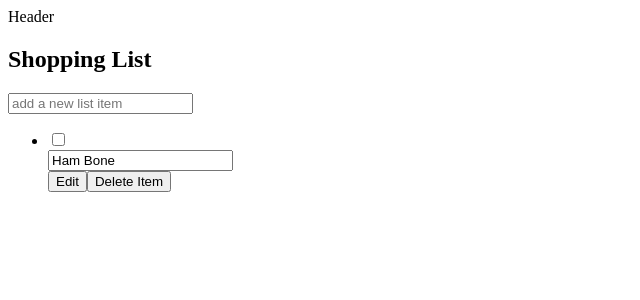
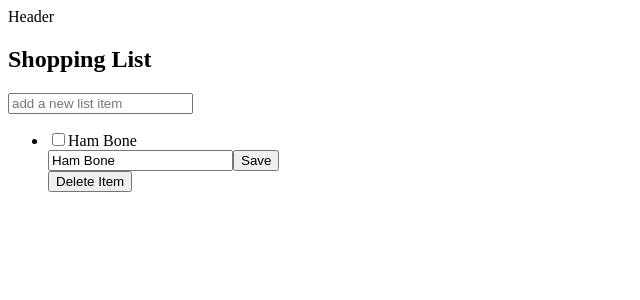
Before and after one commit to Cliffmax85/shopping-list-reducer, a React app: page / in a window 1280 px wide. Both pictures are taken after a click on the button "Edit". Shown: the top 300 px of the page, without its empty margins (0-640 px from the left). Built offline with nearby package versions, Linux system fonts and the light colour scheme.

Commit message:
refactoring was a doozy

```diff
--- a/src/List.jsx
+++ b/src/List.jsx
@@ -1,4 +1,5 @@
 import { createContext, useContext, useReducer, useState } from "react";
+import Item from "./components/Item";
 import { useList } from "./context/ListProvider";
 
 
@@ -6,62 +7,35 @@ import { useList } from "./context/ListProvider";
 export default function ShoppingList() {
     const [newItem, setnewItem] = useState('');
     const { items, handleAddItem, handleUpdate, handleDelete } = useList();
-    const [isEditing, setIsEditing] = useState(false);
 
+    const handleSubmit = (e) => {
+        e.preventDefault();
+        handleAddItem(newItem);
 
+        setnewItem('');
+    }
 
     return (
         <>
           <h2>Shopping List</h2>
-          <form onSubmit={handleAddItem}>
+          <form onSubmit={handleSubmit}>
             <input
                 type='text'
                 name='newItem'
                 placeholder="add a new list item"
                 value={newItem}
-                onChange={(e) => setnewItem(e.target.value)}
-              />
+                onChange={(e) => setnewItem(e.target.value)} />
           </form>
           <ul>
             {items.map((item) => (
                 <li key={item.id}>
-                      <div>
-                          <input type='checkbox'
-                          checked={item.done}
-                          onChange={(e) => handleUpdate({ ...item, done: e.target.value } )}
+                <Item item={item}
+                onUpdate={handleUpdate}
+                onDelete={handleDelete}
                 />
-                          {isEditing ? (
-                              <form
-                                onSubmit={(e) => {
-                                    e.preventDefault();
-                                    setIsEditing(false);
-                                }}
-                              >
-                                  <input
-                                    value={item.text}
-                                    onChange={(e) => {
-                                        handleUpdate({ ...item, text: e.target.value })
-                                    }}
-                                  />
-                              </form>
-                          ) : (
-                            item.text
-                      )}
-                      <button
-                        type='button'
-                        onClick={() => setIsEditing(true)}>
-                            Edit
-                        </button>
-                      <button
-                        type='button'
-                        onClick={() => handleDelete(item.id)}
-                      >
-                          Delete Item
-                      </button>
-                      </div>
                 </li>
                 ))}
           </ul>
         </>
-    );
+    )
 }
--- /dev/null
+++ b/src/components/Item.jsx
@@ -0,0 +1,31 @@
+import { useState } from "react";
+
+export default function Item({ item, onUpdate, onDelete }) {
+    const [isEditing, setIsEditing] = useState(false);
+
+    let content;
+
+    if (isEditing) {
+        content = (
+            <form onSubmit={(event) => { event.preventDefault(); setIsEditing(false); }} >
+                <input aria-label='edit input' value={item.text} onChange={(e) => onUpdate({ ...item, text: e.target.value })}></input>
+                <button aria-label='save edits'>Save</button>
+            </form>
+        )
+    } else {
+        content = (
+            <button aria-label={`edit button`} type='button' onClick={() => setIsEditing(true)} >Edit</button>
+        )
+    }
+
+  return (
+    <>
+        <input type='checkbox' checked={item.done} onChange={(e) => {
+            onUpdate({ ...item, done: e.target.checked });
+        }} />
+        {item.text}
+        {content}
+        <button aria-label={`delete button`} type='button' onClick={() => onDelete(item.id)} >Delete Item</button>
+    </>
+)
+}
--- a/src/context/ListProvider.jsx
+++ b/src/context/ListProvider.jsx
@@ -7,8 +7,8 @@ const itemReducer = (state, action) => {
     switch (action.type) {
         case 'add':
             return [
-                { id: Date.now(), text: action.payload.text, done: false },
-                ...state,
+                ...state, { id: Date.now(), text: action.payload.text, done: false },
+
             ];
         case 'update':
             return state.map((item) => {
@@ -33,10 +33,8 @@ const ListContext = createContext();
 export function ListProvider({ children }) {
     const [items, dispatch] = useReducer(itemReducer, intitialList);
 
-    const handleAddItem = (e) => {
-        e.preventDefault();
-        dispatch({ type: 'add', payload: { text: newItem } });
-        setnewItem('');
+    const handleAddItem = (text) => {
+        dispatch({ type: 'add', payload: { text } });
     };
 
     const handleUpdate = (item) => {
```
Lines whose indentation alone changed are shown as unchanged.
